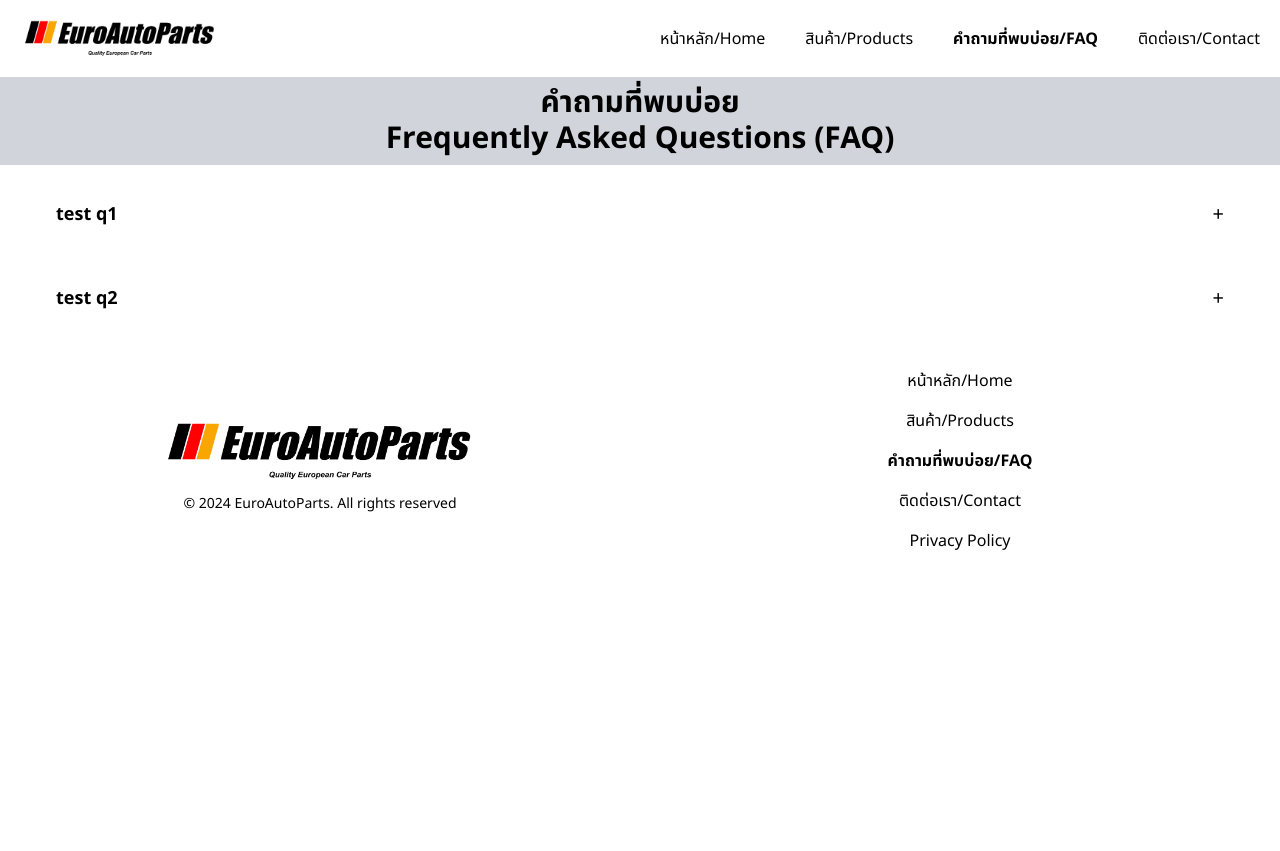
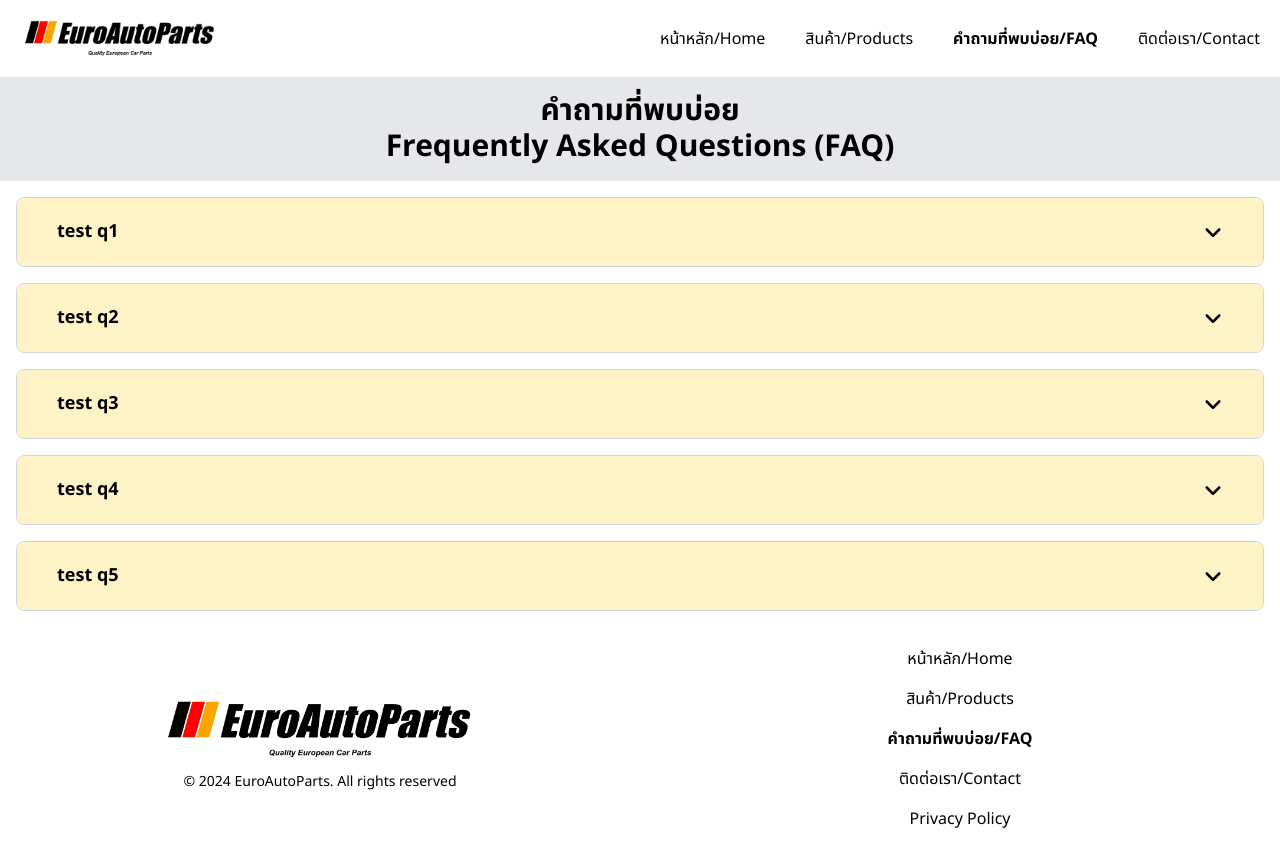
Before and after one commit to Win-TS/euroautoparts-landing-page, a React (Vite) app: page /faq in a window 1280 px wide. Before the commit the page ends 800 px from the top, so only its background shows below. Built offline with nearby package versions, Linux system fonts and the light colour scheme.

Commit message:
feat: accordion animation

```diff
--- a/src/components/Accordion.tsx
+++ b/src/components/Accordion.tsx
@@ -1,12 +1,13 @@
 import { useState } from "react";
 import { motion, AnimatePresence } from "framer-motion";
+import { FaAngleDown } from "react-icons/fa6";
 
 interface AccordionProps {
     question: string;
     answer: string;
 }
 
-export default function Accordion({question, answer}: AccordionProps) {
+export default function Accordion({ question, answer }: AccordionProps) {
     const [isOpen, setIsOpen] = useState(false);
 
     const toggleAccordion = () => {
@@ -14,24 +15,31 @@ export default function Accordion({question, answer}: AccordionProps) {
     }
 
     return (
-        <div className="m-4 bg-white">
-            <div className="py-5 px-10 flex justify-between items-center cursor-pointer rounded-lg" onClick={toggleAccordion}>
+        <div className="m-4 rounded-lg overflow-hidden border border-gray-300">
+             <div className="py-5 px-10 flex justify-between items-center cursor-pointer transition duration-300 ease-in-out bg-amber-100 hover:bg-amber-200" onClick={toggleAccordion}>
                 <p className="text-lg font-notothai font-bold">{question}</p>
-                <div className="text-xl font-notothai">
-                    {isOpen ? "-" : "+"}
-                </div>
+                <motion.div
+                    className="texl-lg md:text-xl font-notothai"
+                    animate={{ rotate: isOpen ? -180 : 0 }}
+                    transition={{ duration: 0.3 }}
+                >
+                    <FaAngleDown />
+                </motion.div>
             </div>
 
-            <AnimatePresence>
+            <AnimatePresence initial={false}>
                 {isOpen && (
                     <motion.div
-                        initial={{ opacity: 0, height: 0 }}
-                        animate={{ opacity: 1, height: "auto" }}
-                        exit={{ opacity: 0, height: 0 }}
-                        transition={{ duration: 0.3 }}
-                        className="mx-10"
+                        initial={{ height: 0, opacity: 0 }}
+                        animate={{ height: "auto", opacity: 1 }}
+                        exit={{ height: 0, opacity: 0 }}
+                        transition={{ duration: 0.3, ease: "easeInOut" }}
+                        style={{ overflow: 'hidden' }}
+                        className="px-10"
                     >
-                        <p className="text-lg font-notothai">{answer}</p>
+                        <div className="py-5">
+                            <p className="text-md md:text-lg font-notothai">{answer}</p>
+                        </div>
                     </motion.div>
                 )}
             </AnimatePresence>
--- a/src/components/ProductTypes.tsx
+++ b/src/components/ProductTypes.tsx
@@ -11,7 +11,7 @@ export default function ProductTypes() {
                     <h1 className="text-2xl font-notothai font-bold text-center">Product Types</h1>
                 </div>
             </Reveal>
-            <div className="grid grid-cols-1 md:grid-cols-2 3xl:grid-cols-4 gap-3 md:gap-5 3xl:gap-1">
+            <div className="grid grid-cols-1 md:grid-cols-2 3xl:grid-cols-4 gap-3 md:gap-5 3xl:gap-1 pb-2">
                 <Reveal className="place-self-center md:place-self-end 3xl:place-self-center">
                     <TypeCard type="แผ่นปิดใต้ท้องรถ" cars="BMW, Benz, MINI" description="test" />
                 </Reveal>
--- a/src/pages/FAQ.tsx
+++ b/src/pages/FAQ.tsx
@@ -1,3 +1,4 @@
+import Reveal from "../animations/Reveal";
 import Accordion from "../components/Accordion";
 
 export default function FAQ() {
@@ -9,25 +10,45 @@ export default function FAQ() {
         {
             title:"test q2",
             description:"ans q2"
-        }
+        },
+        {
+            title:"test q3",
+            description:"ans q3"
+        },
+        {
+            title:"test q4",
+            description:"ans q4"
+        },
+        {
+            title:"test q5",
+            description:"ans q5"
+        },
     ];
 
     return (
         <>
-            <div className="p-2 bg-gray-300">
-                <h1 className="text-3xl text-center font-notothai font-bold">คำถามที่พบบ่อย</h1>
-                <h1 className="text-3xl text-center font-notothai font-bold">Frequently Asked Questions (FAQ)</h1>
+
+                <div className="p-4 bg-gray-200">
+                    <Reveal>
+                        <>
+                            <h1 className="text-2xl md:text-3xl text-center font-notothai font-bold">คำถามที่พบบ่อย</h1>
+                            <h1 className="text-2xl md:text-3xl text-center font-notothai font-bold">Frequently Asked Questions (FAQ)</h1>
+                        </>
+                    </Reveal>
                 </div>
 
             <div>
+                <Reveal>
                     <div className="faq-items">
                         {accordionIds.map((item) => (
                         <Accordion
+                            key={item.title}
                             question={item.title}
                             answer={item.description}
                         />
                         ))}
                     </div>
+                </Reveal>
             </div>
         </>
     )
```
Lines whose indentation alone changed are shown as unchanged.
